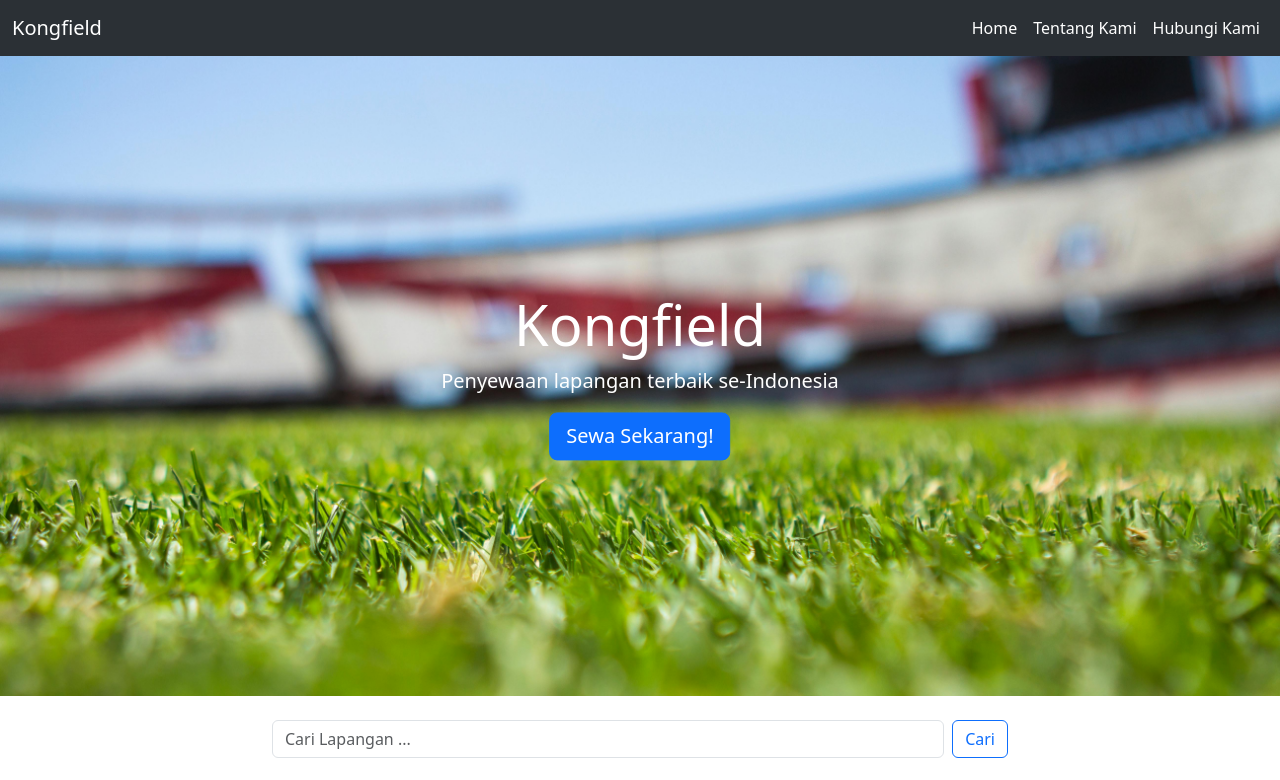
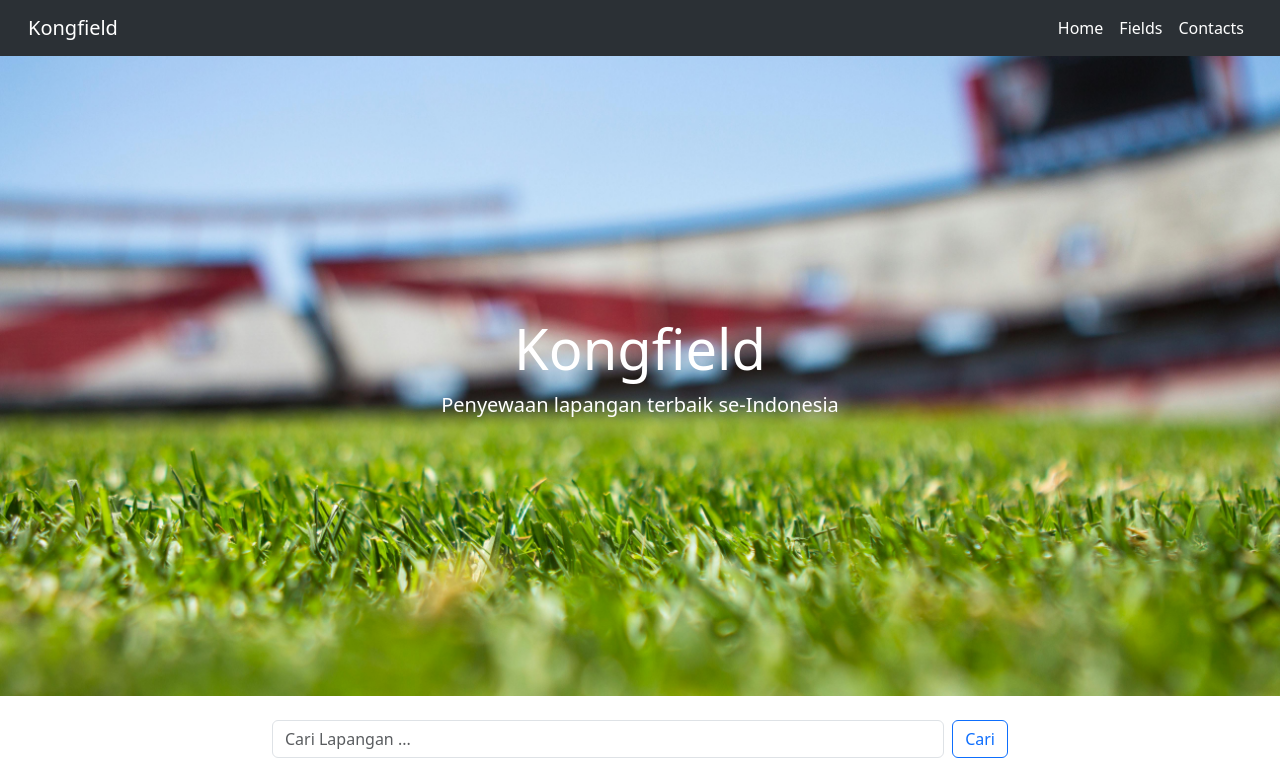
Before and after one commit to kenjifs/kongfield, a CodeIgniter app: page /kongfield/ in a window 1280 px wide. Shown: the top 780 px of the page. Run offline with CodeIgniter, Linux system fonts and the light colour scheme.

Commit message:
chore: add id and fix nav item

```diff
--- a/application/views/lapangan/lapangan.php
+++ b/application/views/lapangan/lapangan.php
@@ -1,17 +1,16 @@
 <!-- HERO -->
 <section>
-  <div class="hero-section d-flex align-items-center justify-content-center">
+  <div id="hero" class="hero-section d-flex align-items-center justify-content-center">
     <div class="hero-text">
       <h1 class="display-4">Kongfield</h1>
       <p class="lead">Penyewaan lapangan terbaik se-Indonesia</p>
-      <a href="#" class="btn btn-primary btn-lg">Sewa Sekarang!</a>
     </div>
   </div>
 </section>
 
 <!-- SEARCH -->
 <section class="my-4">
-  <div class="container search-form">
+  <div id="fields" class="container search-form">
     <div class="row justify-content-center">
       <div class="col-md-8">
         <form class="d-flex">
--- a/application/views/layout/footer.php
+++ b/application/views/layout/footer.php
@@ -1,5 +1,5 @@
 <!-- Footer -->
-<footer class="bg-dark text-white mt-5">
+<footer id="footer" class="bg-dark text-white mt-5">
     <div class="container py-4">
         <div class="row">
             <div class="col-md-4 mb-3">
@@ -10,10 +10,9 @@
             <div class="col-md-4 mb-3">
                 <h5>Quick Links</h5>
                 <ul class="list-unstyled">
-                    <li><a href="#" class="text-white">Home</a></li>
-                    <li><a href="#" class="text-white">Fields</a></li>
-                    <li><a href="#" class="text-white">Pricing</a></li>
-                    <li><a href="#" class="text-white">Contact</a></li>
+                    <li><a href="#hero" class="text-white">Home</a></li>
+                    <li><a href="#fields" class="text-white">Fields</a></li>
+                    <li><a href="#footer" class="text-white">Contact</a></li>
                 </ul>
             </div>
             <div class="col-md-4 mb-3">
--- a/application/views/layout/navbar.php
+++ b/application/views/layout/navbar.php
@@ -1,19 +1,19 @@
 <nav class="navbar bg-dark navbar-expand-lg bg-body-tertiary " data-bs-theme="dark">
     <div class="container-fluid =">
-        <a class="navbar-brand" href="#">Kongfield</a>
+        <a class="navbar-brand ms-3 " href="#">Kongfield</a>
         <button class="navbar-toggler" type="button" data-bs-toggle="collapse" data-bs-target="#navbarSupportedContent" aria-controls="navbarSupportedContent" aria-expanded="false" aria-label="Toggle navigation">
             <span class="navbar-toggler-icon"></span>
         </button>
-        <div class="collapse navbar-collapse" id="navbarSupportedContent">
+        <div class="collapse navbar-collapse me-3" id="navbarSupportedContent">
             <ul class="navbar-nav ms-auto mb-2 mb-lg-0 ">
                 <li class="nav-item">
-                    <a class="nav-link active" aria-current="page" href="#">Home</a>
+                    <a class="nav-link active" aria-current="page" href="#hero">Home</a>
                 </li>
                 <li class="nav-item">
-                    <a class="nav-link active" aria-current="page" href="#">Tentang Kami</a>
+                    <a class="nav-link active" aria-current="page" href="#fields">Fields</a>
                 </li>
                 <li class="nav-item">
-                    <a class="nav-link active" aria-current="page" href="#">Hubungi Kami</a>
+                    <a class="nav-link active" aria-current="page" href="#footer">Contacts</a>
                 </li>
             </ul>
         </div>
```
